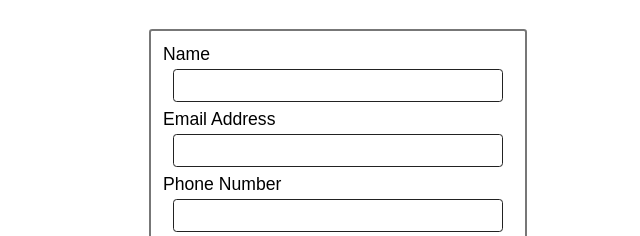
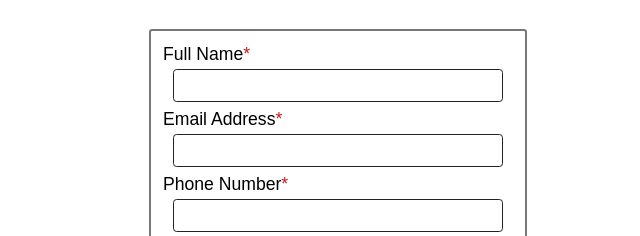
Before and after one commit to muzzy2000/1.2-Accessible-Forms---kburnside, a plain HTML site: page index.html in a window 1280 px wide. Shown: the part 666-902 px from the top of the page, 302-942 px from the left. Drawn offline with Linux system fonts and the light colour scheme.

Commit message:
added required attribute

```diff
--- a/index.html
+++ b/index.html
@@ -30,13 +30,13 @@
 
 <!-- 	-------- TO-DO: ADD FORM CODE HERE DURING CLASS, FOLLOW ALONG TO COMPLETE -------- -->
 			<form action="https://wp.zybooks.com/form-viewer.php" method="post" target="_blank">
-				<label for="full-name">Name</label>
-				<input type="text" name="full-name" id="my-name">
+				<label for="full-name">Full Name<span class="required">*</span></label>
+				<input type="text" name="full-name" id="full-name">
 
-				<label for="users-email">Email Address</label>
+				<label for="users-email">Email Address<span class="required">*</span></label>
 				<input type="email" name="users-email" id="users-email">
 
-				<label for="users-phone">Phone Number</label>
+				<label for="users-phone">Phone Number<span class="required">*</span></label>
 				<input type="tel" name="users-phone" id="users-phone">
 
 			<fieldset>
@@ -47,7 +47,7 @@
 				<input type="radio" name="pref-contact" id="pref-email">
 				<label for="pref-email">Email</label>
 
-				<input type="submit" value="Submit">
+
 			</fieldset>
 
 			<label for="my-state">State</label>
@@ -114,7 +114,6 @@
 				<textarea name="messages" id="messages"></textarea>
 
 				<input type="submit" value="Submit">
-
 			</form>
 		</article>
 	</main>
```
